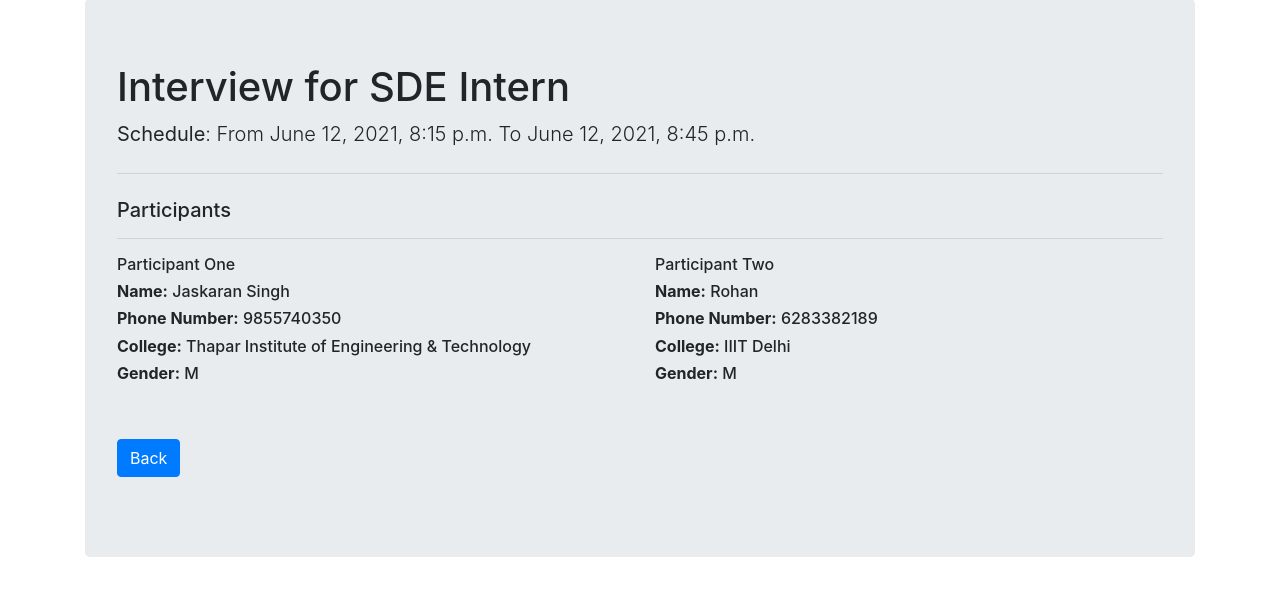
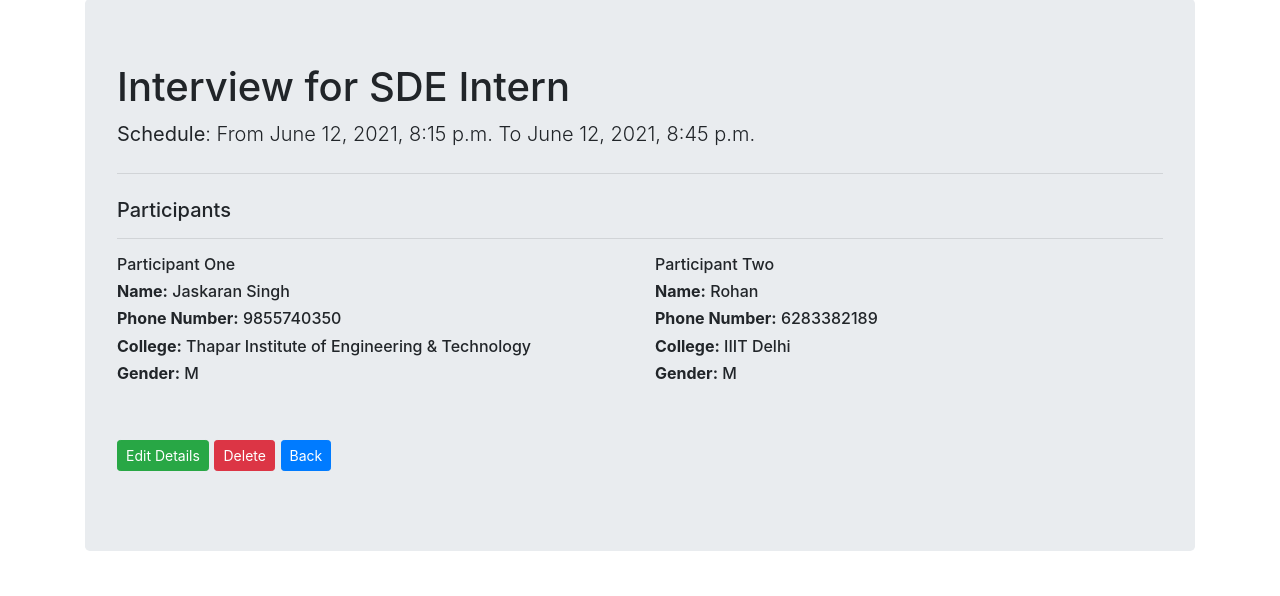
Before and after one commit to jaskaranbhatia/Interview-Creation-Portal, a Django app: page /interview_detail/51 in a window 1280 px wide. Shown: the part 105-701 px from the top of the page. Run offline with Django 3.2, Linux system fonts and the light colour scheme; a user stored in the database is signed in; data comes from the database, SQL or seed files in the repository; both versions use the stored data as it was after the commit; some libraries are stand-ins or nearby versions.

Commit message:
Minor Bug Fixes

```diff
--- a/InterviewPortal/Interviews/templates/interviews/createInterview.html
+++ b/InterviewPortal/Interviews/templates/interviews/createInterview.html
@@ -4,7 +4,11 @@
 <div class="row mt-5">
     <div class="col-md-5">
         <h2>New Interview</h2>
-        <a href = "{% url 'get_interviews' %}"><button type="button" class="btn btn-success btn-info btn-sm">Back</button></a>
+        {% if error %}
+            <a href = "##" onClick = "history.go(-1); return false;"><button type="button" class="btn btn-success btn-info btn-sm">Back</button></a>
+        {% else %}
+            <a href = "{% url 'get_interviews' %}"><button type="button" class="btn btn-success btn-info btn-sm">Back</button></a>
+        {% endif %}
     </div>
 </div>
 <hr>
--- a/InterviewPortal/Interviews/templates/interviews/interview_detail.html
+++ b/InterviewPortal/Interviews/templates/interviews/interview_detail.html
@@ -37,7 +37,9 @@
       </div>
     <br><br>
     <p class="lead">
-      <a class="btn btn-primary" href="{% url 'get_interviews' %}" role="button">Back</a>
+      <a class="btn btn-success btn-sm" href="{% url 'edit_interview' interview.id %}" role="button">Edit Details</a>
+      <a class="btn btn-danger btn-sm" href="{% url 'delete_interview' interview.id %}" role="button">Delete</a>
+      <a class="btn btn-primary btn-sm" href="{% url 'get_interviews' %}" role="button">Back</a>
     </p>
   </div>
 {% endblock %}
--- a/InterviewPortal/Interviews/views.py
+++ b/InterviewPortal/Interviews/views.py
@@ -45,7 +45,7 @@ def create_interview(request):
             paritipant_two = request.POST['participant_two']
             if(paritipant_one != "None" and paritipant_two != "None" and (paritipant_one == paritipant_two)):
                 participants = Participant.objects.all()
-                return render(request, 'interviews/createInterview.html', {'form':InterviewForm(), 'error':'Participant One and Two cannot be same, Press back button','participants' : participants})
+                return render(request, 'interviews/createInterview.html', {'form':InterviewForm(), 'error':'Participant One and Two cannot be same, Press back button above','participants' : participants})
             if(paritipant_one != "None" and paritipant_two != "None"):
                 participant_one_instance = Participant.objects.filter(name__icontains=paritipant_one)[0]
                 participant_two_instance = Participant.objects.filter(name__icontains=paritipant_two)[0]
@@ -57,7 +57,7 @@ def create_interview(request):
                     if(iparticipants.candidate_one == participant_one_instance or iparticipants.candidate_two == participant_one_instance):
                         if (newInterview.start_time >= inter.start_time and newInterview.start_time <= inter.end_time) or (newInterview.end_time >= inter.start_time and newInterview.end_time <= inter.end_time):
                             participants = Participant.objects.all()
-                            return render(request, 'interviews/createInterview.html', {'form':InterviewForm(), 'error':'Participant One already has interview in this time slot, Press back button','participants' : participants})
+                            return render(request, 'interviews/createInterview.html', {'form':InterviewForm(), 'error':'Participant One already has interview in this time slot, Press back button above','participants' : participants})
 
                 # Condition to check slot overlap for Participant Two
                 for inter in interviews:
@@ -65,7 +65,7 @@ def create_interview(request):
                     if(iparticipants.candidate_one == participant_two_instance or iparticipants.candidate_two == participant_two_instance):
                         if (newInterview.start_time >= inter.start_time and newInterview.start_time <= inter.end_time) or (newInterview.end_time >= inter.start_time and newInterview.end_time <= inter.end_time):
                             participants = Participant.objects.all()
-                            return render(request, 'interviews/createInterview.html', {'form':InterviewForm(), 'error':'Participant Two already has interview in this time slot, Press back button','participants' : participants})
+                            return render(request, 'interviews/createInterview.html', {'form':InterviewForm(), 'error':'Participant Two already has interview in this time slot, Press back button above','participants' : participants})
 
 
                 newInterview.save()
@@ -81,7 +81,7 @@ def create_interview(request):
                     if(iparticipants.candidate_one == participant_one_instance or iparticipants.candidate_two == participant_one_instance):
                         if (newInterview.start_time >= inter.start_time and newInterview.start_time <= inter.end_time) or (newInterview.end_time >= inter.start_time and newInterview.end_time <= inter.end_time):
                             participants = Participant.objects.all()
-                            return render(request, 'interviews/createInterview.html', {'form':InterviewForm(), 'error':'Participant One already has interview in this time slot, Press back button','participants' : participants})
+                            return render(request, 'interviews/createInterview.html', {'form':InterviewForm(), 'error':'Participant One already has interview in this time slot, Press back button above','participants' : participants})
 
                 newInterview.save()
                 newInterviewParticipants = InterviewParticipants(interview = newInterview, candidate_one = participant_one_instance)
@@ -96,7 +96,7 @@ def create_interview(request):
                     if(iparticipants.candidate_one == participant_two_instance or iparticipants.candidate_two == participant_two_instance):
                         if (newInterview.start_time >= inter.start_time and newInterview.start_time <= inter.end_time) or (newInterview.end_time >= inter.start_time and newInterview.end_time <= inter.end_time):
                             participants = Participant.objects.all()
-                            return render(request, 'interviews/createInterview.html', {'form':InterviewForm(), 'error':'Participant Two already has interview in this time slot, Press back button','participants' : participants})
+                            return render(request, 'interviews/createInterview.html', {'form':InterviewForm(), 'error':'Participant Two already has interview in this time slot, Press back button above','participants' : participants})
                 newInterview.save()
                 newInterviewParticipants = InterviewParticipants(interview = newInterview, candidate_two = participant_two_instance)
                 newInterviewParticipants.save()
@@ -139,7 +139,7 @@ def edit_interview(request, interview_id):
             if(paritipant_one != "None" and paritipant_two != "None" and (paritipant_one == paritipant_two)):
                 participants = Participant.objects.all()
                 iparticipants = InterviewParticipants.objects.filter(interview = instance)[0]
-                return render(request, 'interviews/createInterview.html', {'form':InterviewForm(), 'error':'Participant One and Two cannot be same, Press back button','participant': iparticipants, 'participants': participants, 'interview': instance})
+                return render(request, 'interviews/createInterview.html', {'form':InterviewForm(), 'error':'Participant One and Two cannot be same, Press back button above','participant': iparticipants, 'participants': participants, 'interview': instance})
 
             newInterview = form.save()
             form.save()
@@ -160,7 +160,7 @@ def edit_interview(request, interview_id):
                         if(iparticipants.candidate_one == participant_two_ins or iparticipants.candidate_two == participant_two_ins):
                             if (newInterview.start_time >= inter.start_time and newInterview.start_time <= inter.end_time) or (newInterview.end_time >= inter.start_time and newInterview.end_time <= inter.end_time):
                                 participants = Participant.objects.all()
-                                return render(request, 'interviews/edit_interview.html', {'form':InterviewForm(), 'error':'Participant Two already has interview in this time slot, Press back button','participants' : participants, 'interview': instance})
+                                return render(request, 'interviews/edit_interview.html', {'form':InterviewForm(), 'error':'Participant Two already has interview in this time slot, Press back button above','participants' : participants, 'interview': instance})
 
                 iparticipants.candidate_two = participant_two_instance[0]
             elif len(participant_one_instance) != 0 and len(participant_two_instance) == 0:
@@ -173,7 +173,7 @@ def edit_interview(request, interview_id):
                         if(iparticipants.candidate_one == participant_one_ins or iparticipants.candidate_two == participant_one_ins):
                             if (newInterview.start_time >= inter.start_time and newInterview.start_time <= inter.end_time) or (newInterview.end_time >= inter.start_time and newInterview.end_time <= inter.end_time):
                                 participants = Participant.objects.all()
-                                return render(request, 'interviews/edit_interview.html', {'form':InterviewForm(), 'error':'Participant One already has interview in this time slot, Press back button','participants' : participants, 'interview': instance})
+                                return render(request, 'interviews/edit_interview.html', {'form':InterviewForm(), 'error':'Participant One already has interview in this time slot, Press back button above','participants' : participants, 'interview': instance})
 
                 iparticipants.candidate_one = participant_one_instance[0]
             else:
@@ -187,7 +187,7 @@ def edit_interview(request, interview_id):
                         if(iparticipants.candidate_one == participant_one_ins or iparticipants.candidate_two == participant_one_ins):
                             if (newInterview.start_time >= inter.start_time and newInterview.start_time <= inter.end_time) or (newInterview.end_time >= inter.start_time and newInterview.end_time <= inter.end_time):
                                 participants = Participant.objects.all()
-                                return render(request, 'interviews/edit_interview.html', {'form':InterviewForm(), 'error':'Participant One already has interview in this time slot, Press back button','participants' : participants, 'interview': instance})
+                                return render(request, 'interviews/edit_interview.html', {'form':InterviewForm(), 'error':'Participant One already has interview in this time slot, Press back button above','participants' : participants, 'interview': instance})
 
 
                 for inter in interviews:
@@ -196,7 +196,7 @@ def edit_interview(request, interview_id):
                         if(iparticipants.candidate_one == participant_two_ins or iparticipants.candidate_two == participant_two_ins):
                             if (newInterview.start_time >= inter.start_time and newInterview.start_time <= inter.end_time) or (newInterview.end_time >= inter.start_time and newInterview.end_time <= inter.end_time):
                                 participants = Participant.objects.all()
-                                return render(request, 'interviews/edit_interview.html', {'form':InterviewForm(), 'error':'Participant Two already has interview in this time slot, Press back button','participants' : participants, 'interview': instance})
+                                return render(request, 'interviews/edit_interview.html', {'form':InterviewForm(), 'error':'Participant Two already has interview in this time slot, Press back button above','participants' : participants, 'interview': instance})
 
                 iparticipants.candidate_one = participant_one_instance[0]
                 iparticipants.candidate_two = participant_two_instance[0]
```
Also changed, not shown: InterviewPortal/db.sqlite3.
